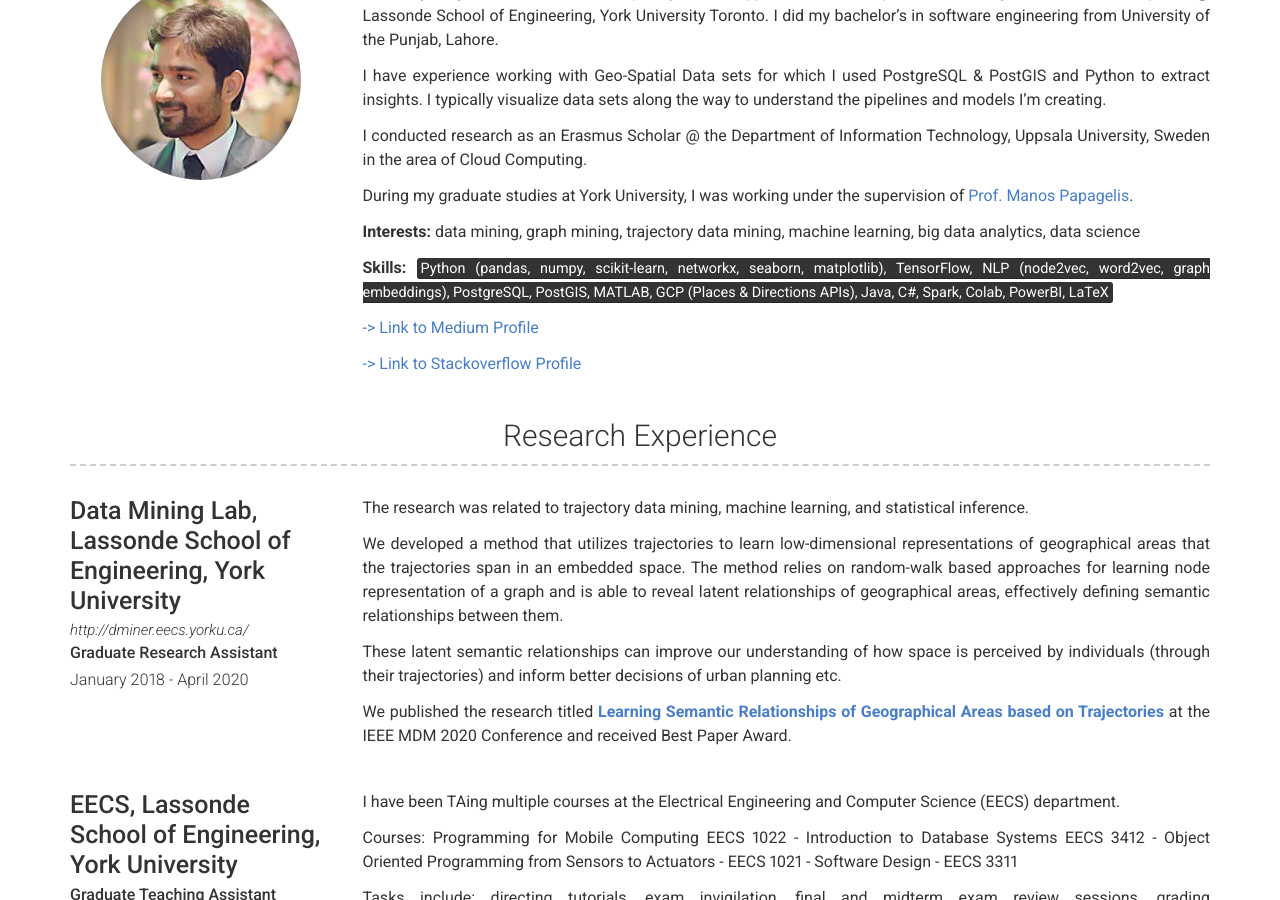
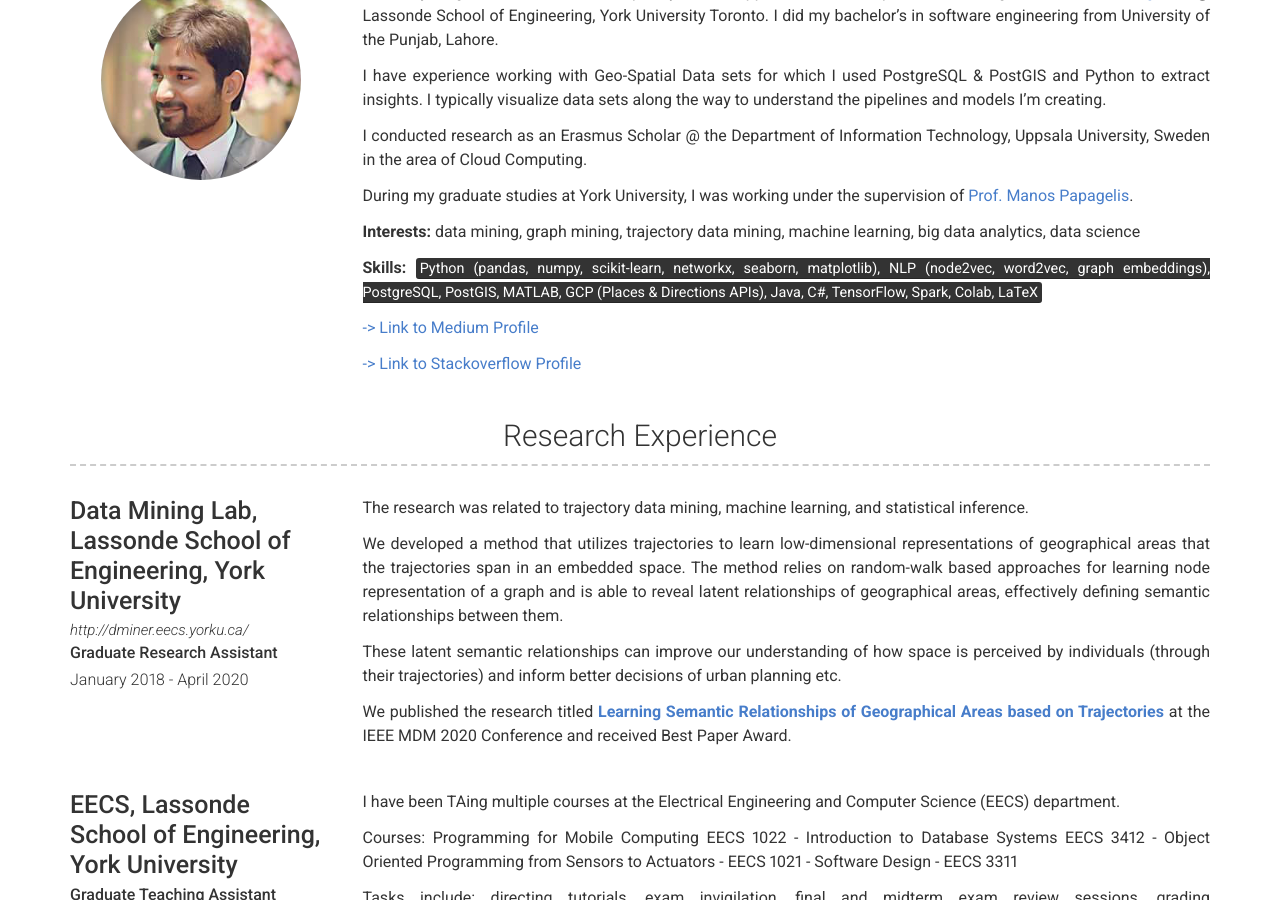
Before and after one commit to saimmehmood/saimmehmood.github.io, a Jekyll site: the page built from index.md, in a window 1280 px wide and 900 px high, scrolled down 322 px. Built offline with Jekyll 4.4.1, drawn with Linux system fonts in a browser that asks for light colours; nearby versions of some CDN libraries.

Commit message:
5/17/2021 12:56 PM

```diff
--- a/_config.yml
+++ b/_config.yml
@@ -43,7 +43,7 @@ about_content: | # this will include new lines to allow paragraphs
 
     **Interests:** data mining, graph mining, trajectory data mining, machine learning, big data analytics, data science
 
-    **Skills:** <mark>Python (pandas, numpy, scikit-learn, networkx, seaborn, matplotlib), TensorFlow, NLP (node2vec, word2vec, graph embeddings), PostgreSQL, PostGIS, MATLAB, GCP (Places & Directions APIs), Java, C#, Spark, Colab, PowerBI, LaTeX </mark>
+    **Skills:** <mark>Python (pandas, numpy, scikit-learn, networkx, seaborn, matplotlib), NLP (node2vec, word2vec, graph embeddings), PostgreSQL, PostGIS, MATLAB, GCP (Places & Directions APIs), Java, C#, TensorFlow, Spark, Colab, LaTeX </mark>
 
     [-> Link to Medium Profile](https://saim-mehmood-gul.medium.com/)
 
```
